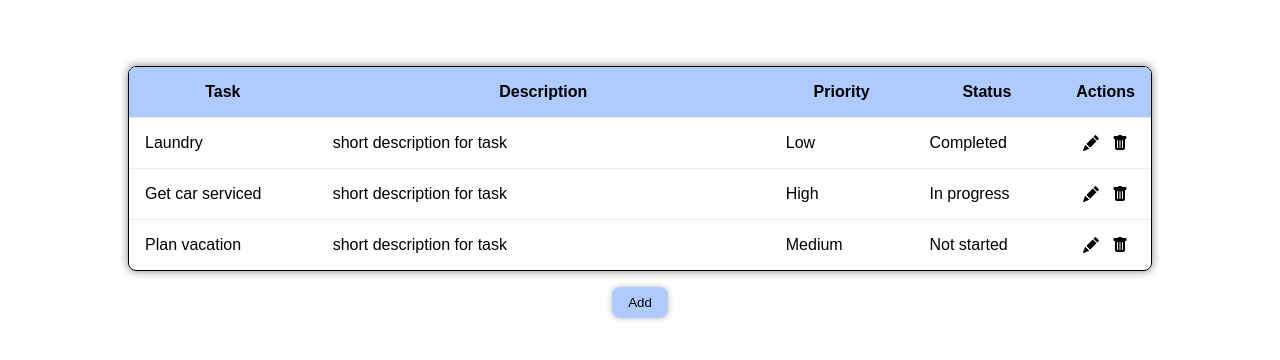
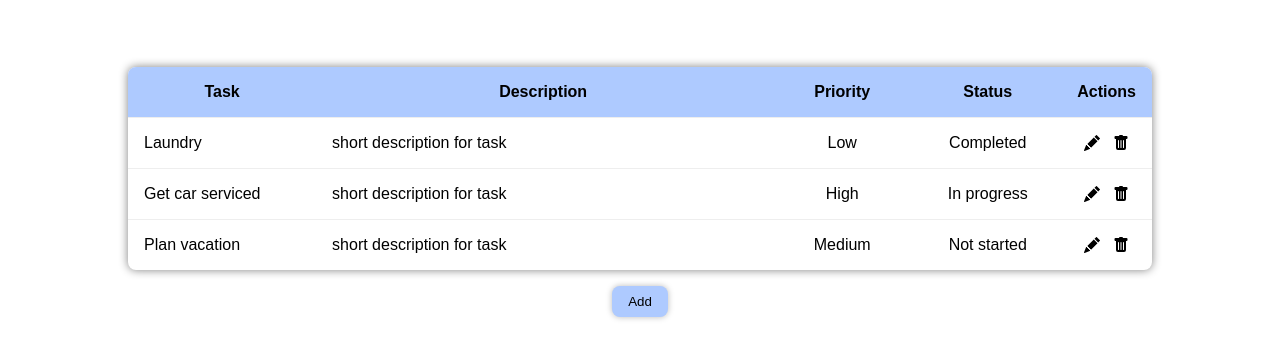
Before and after one commit to n-tse/React-ToDoTable, a React (Vite) app in the folder React-ToDoTable/: page / in a window 1280 px wide. Shown: the part 208-568 px from the top of the page. Built offline with nearby package versions, Linux system fonts and the light colour scheme.

Commit message:
center text in priority and status columns

```diff
--- a/React-ToDoTable/src/components/Table.jsx
+++ b/React-ToDoTable/src/components/Table.jsx
@@ -31,8 +31,8 @@ export const Table = ({ items, setItems }) => {
                 <tr key={idx} className="taskItem">
                   <td>{item.task}</td>
                   <td>{item.description}</td>
-                  <td>{capitalize(item.priority)}</td>
-                  <td>{capitalize(item.status)}</td>
+                  <td style={{textAlign:"center"}}>{capitalize(item.priority)}</td>
+                  <td style={{textAlign:"center"}}>{capitalize(item.status)}</td>
                   <td>
                     <span className="actions">
                       <BsFillPencilFill />{" "}
--- a/React-ToDoTable/src/components/css/Table.css
+++ b/React-ToDoTable/src/components/css/Table.css
@@ -10,7 +10,7 @@
   border-collapse: collapse;
   box-shadow: 0px 0px 10px gray;
   border-radius: 8px;
-  border: 1px solid black;
+  /* border: 1px solid black; */
   max-width: 80%;
   width: 100em;
   margin: auto;
```
